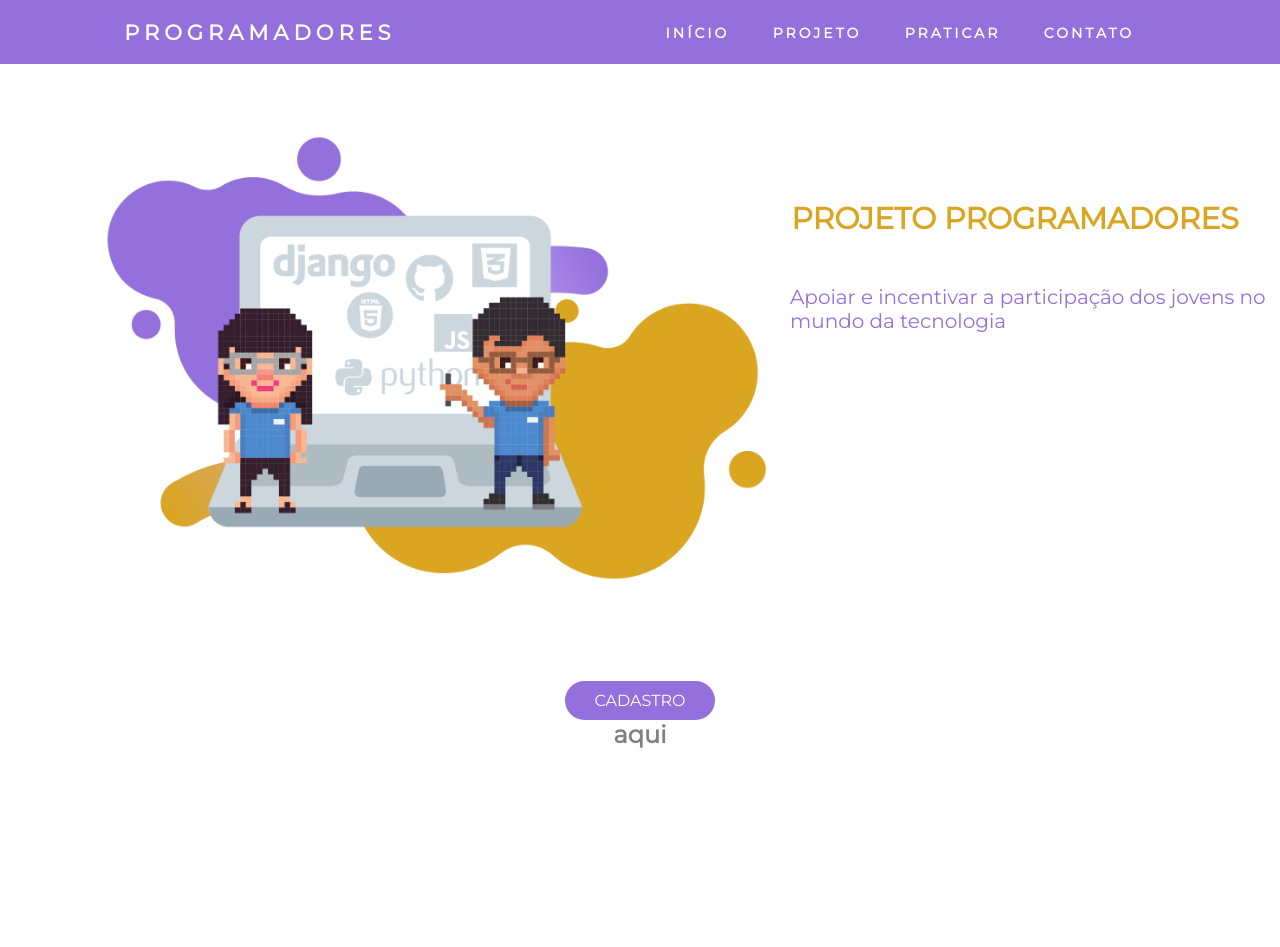
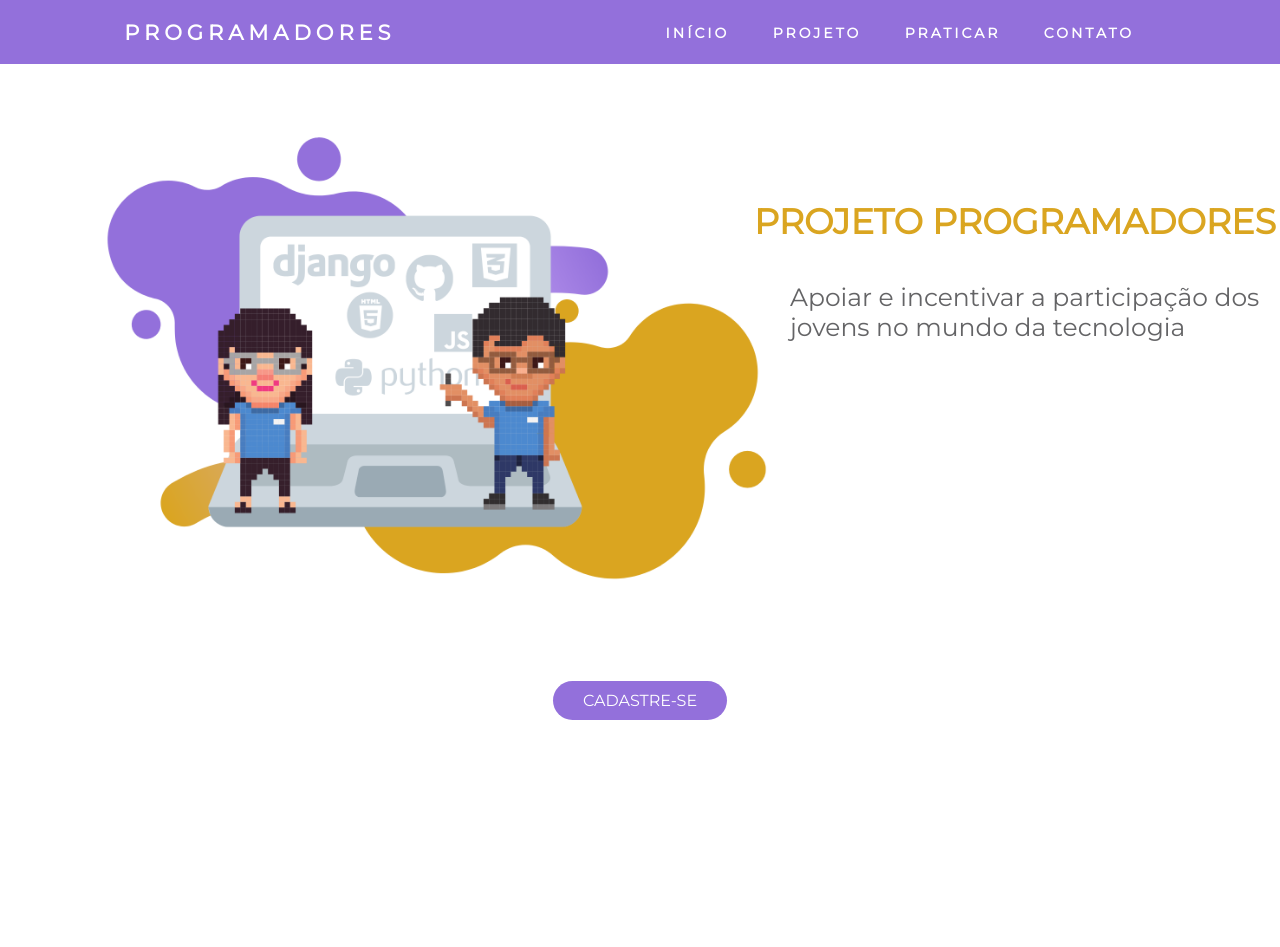
Before and after one commit to isabela-rodrigues/Demoday, a Django app: template website/templates/index.html in a window 1280 px wide. Shown: the top 947 px of the page. Run offline with Django 3.2, Linux system fonts and the light colour scheme; the template is opened without the code that fills it, so the values that code supplies are empty.

Commit message:
estilizar home

```diff
--- a/website/static/css/style.css
+++ b/website/static/css/style.css
@@ -70,7 +70,7 @@ main{
 main h2{
     align-self: center;
     color: #DAA520;
-    font-size: 30px;
+    font-size: 35px;
     padding-top: 200px;
     padding-left: 750px;
 
@@ -80,8 +80,8 @@ main h2{
 main p{
     align-self: center;
     display: block;
-    color: #9370DB;
-    font-size: 20px;
+    color: rgb(100, 100, 102);
+    font-size: 25px;
     padding-block-end: 300px;
     padding-left: 790px;
 
--- a/website/templates/index.html
+++ b/website/templates/index.html
@@ -9,19 +9,19 @@
     <P>
         Apoiar e incentivar a participação dos jovens no mundo da tecnologia
     </P>
-    <a href="/website/templates/cadastro.html">CADASTRO</a>
+    <a href="/website/templates/cadastro.html">CADASTRE-SE</a>
 
 </main>
 
 <section id="sobre" class="sobre">
-    <h2>aqui</h2>
-
+    <h2></h2>
 
     <!-- <input placeholder="Faça seu login" type="Login">
         <input placeholder="Digite sua senha" type="Senha">
         <button>Entrar</button> -->
 
 </section>
+
 
 <section id="conteudo" class="conteudo">
     <h2>conteudos</h2>
```
